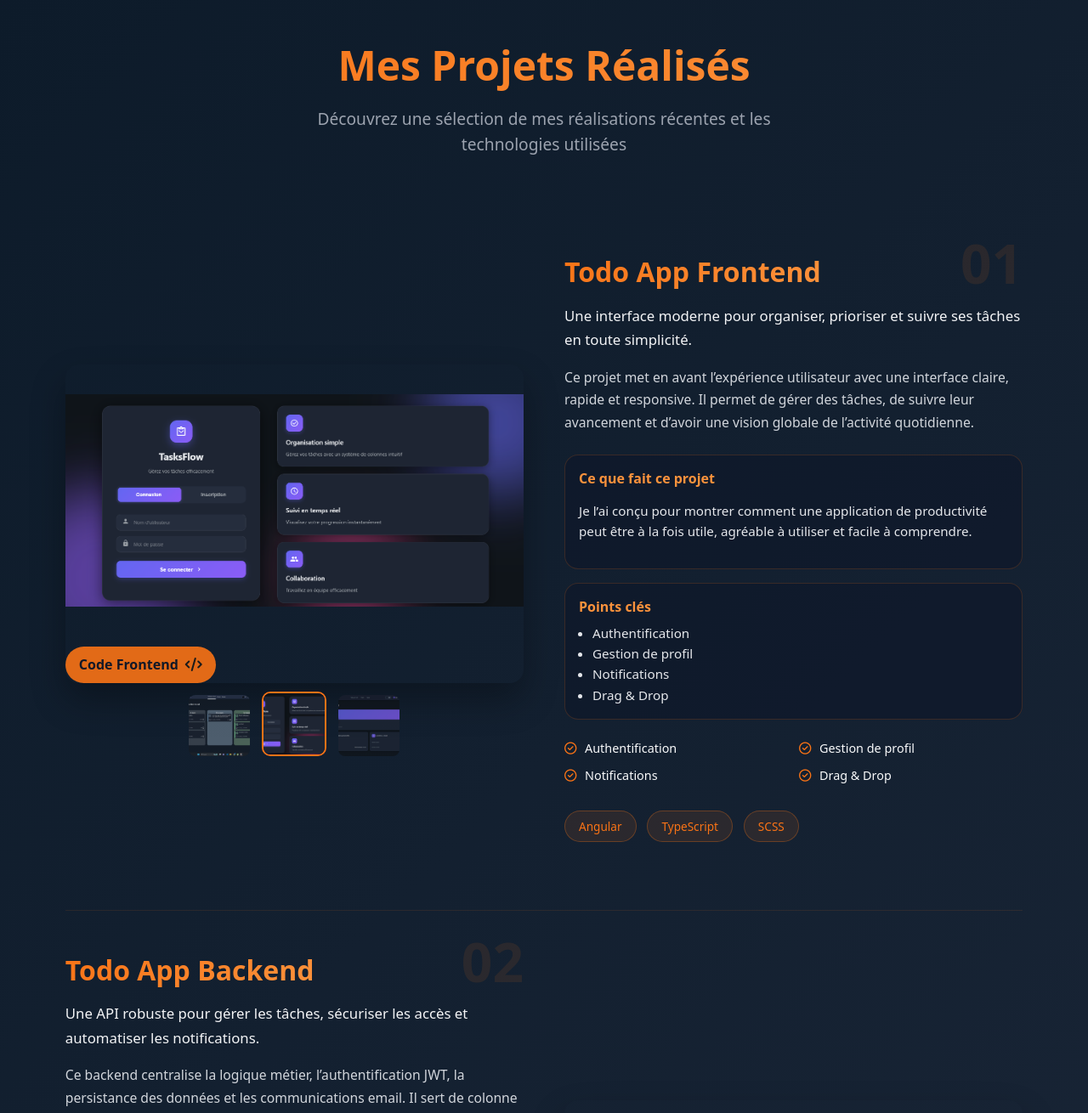
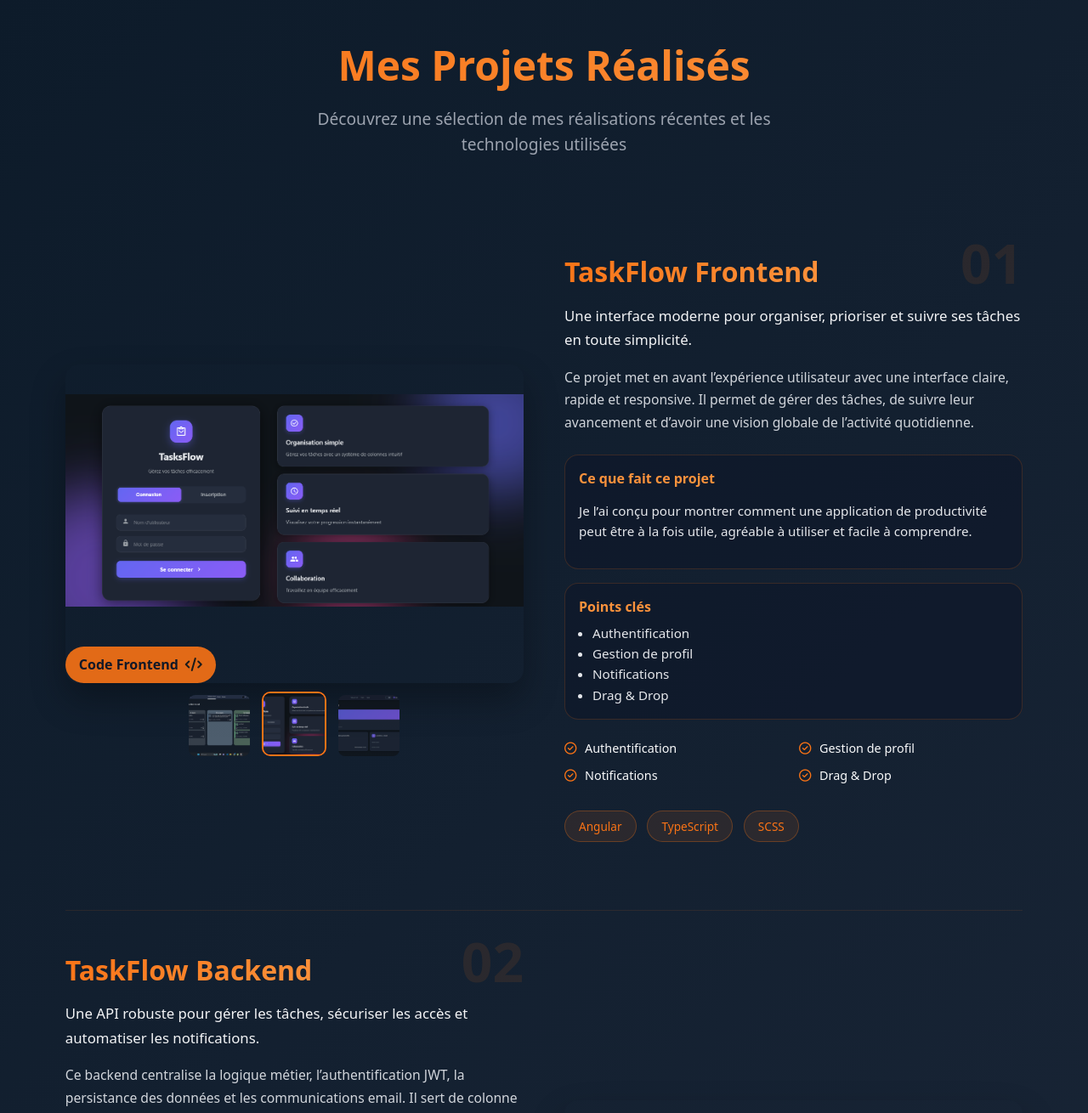
Before and after one commit to aqet/portfolio_Igor, an Angular app: page / in a window 1280 px wide. Shown: the part 3700-5010 px from the top of the page at 85% size. Built offline with nearby package versions, Linux system fonts and the light colour scheme.

Commit message:
mise a jour de la presentation des projets

```diff
--- a/src/app/components/projects/projects.component.ts
+++ b/src/app/components/projects/projects.component.ts
@@ -25,7 +25,7 @@ export class ProjectsComponent implements OnInit, OnDestroy {
 
   projects = [
     {
-      title: 'Todo App Frontend',
+      title: 'TaskFlow Frontend',
       shortDesc:
         'Une interface moderne pour organiser, prioriser et suivre ses tâches en toute simplicité.',
       longDescription:
@@ -49,7 +49,7 @@ export class ProjectsComponent implements OnInit, OnDestroy {
       siteUrl: '',
     },
     {
-      title: 'Todo App Backend',
+      title: 'TaskFlow Backend',
       shortDesc:
         'Une API robuste pour gérer les tâches, sécuriser les accès et automatiser les notifications.',
       longDescription:
```
